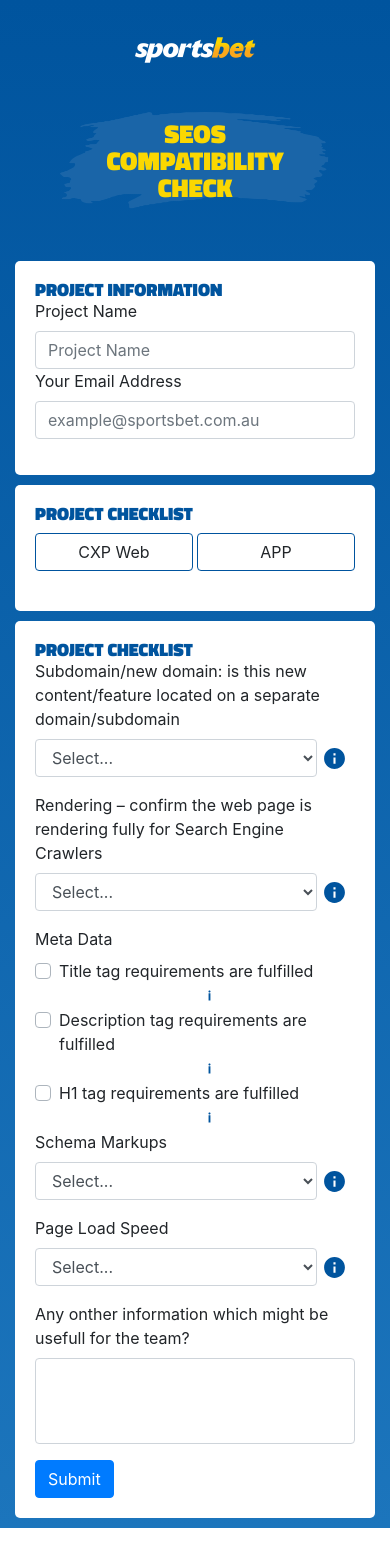
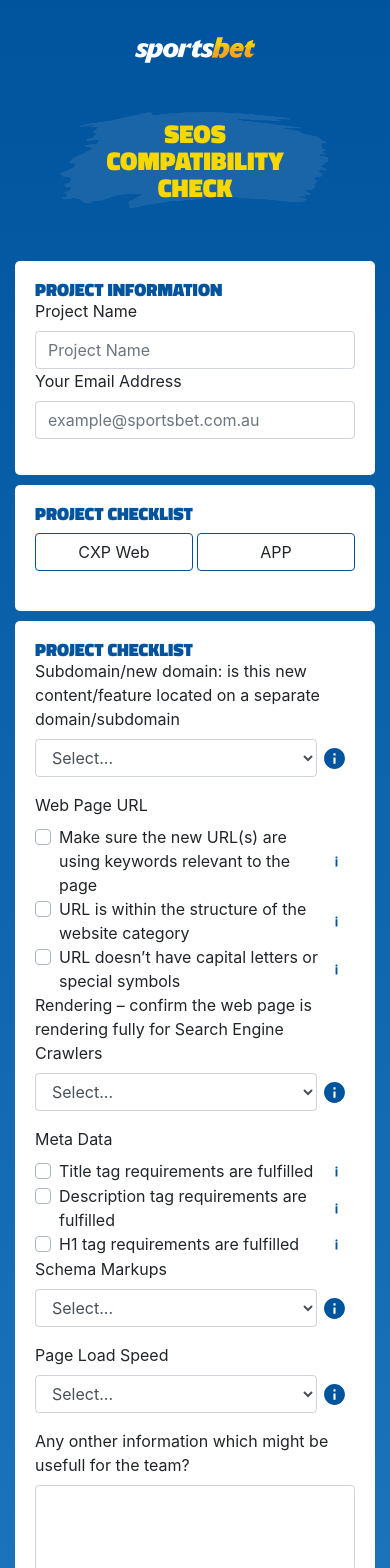
Before and after one commit to ventosae/ba-checklist, a React (Create React App) app in the folder ba-checklist/: page / in a window 390 px wide. Shown: the top 1568 px of the page. Before the commit the page ends 1528 px from the top, so only its background shows below. Built offline with nearby package versions, Linux system fonts and the light colour scheme.

Commit message:
tooltip added for checklist

```diff
--- a/ba-checklist/src/App.css
+++ b/ba-checklist/src/App.css
@@ -90,6 +90,11 @@
   width: 7.5625rem;
 }
 
+.form-b__check-main {
+  display: flex;
+  flex-flow: column wrap;
+}
+
 .form-b__input-container {
   display: flex;
   flex: 1;
@@ -133,8 +138,24 @@
   resize: none;
 }
 
+/* .form-b__check {
+  display: flex !important;
+  flex: 0 1 41%;
+  flex-wrap: wrap;
+  width: auto;
+  width: 41%;
+} */
+
+.form-b__check-lable {
+  max-width: 85% !important;
+}
+
 .form-b__option--select {
   display: none;
+}
+
+.form-b__check-lable--checklist {
+  max-width: 100% !important;
 }
 
 .btn-outline-info {
@@ -342,9 +363,27 @@
   margin-left: -5px;
 }
 
+.tooltips-checklist {
+  display: flex;
+  justify-content: flex-start;
+  flex-wrap: nowrap;
+}
+
+@media only screen and (max-width: 450px) {
+  .tooltips-checklist {
+    justify-content: space-between;
+  }
+
+  .info-icon--checklist {
+    margin-right: 6px;
+  }
+}
+
 .info-icon {
   width: 25px;
   height: 25px;
+  min-width: 25px;
+  min-height: 25px;
   fill: #00549e;
   position: relative;
   display: flex;
--- a/ba-checklist/src/componenets/checklist.js
+++ b/ba-checklist/src/componenets/checklist.js
@@ -8,6 +8,8 @@
       <div className="form-b__check-main">
         <label className="form-b__lable">{props.inputLabel}</label>
         {options.map(option => (
+          <>
+            <span className="tooltips-checklist">
               <div
                 className=" form-check form-b__check custom-control custom-checkbox"
                 key={option.optionState}
@@ -21,17 +23,20 @@
                 />
 
                 <label
-              className="form-check-label form-b__check-lable custom-control-label "
+                  className="form-check-label form-b__check-lable form-b__check-lable--checklist custom-control-label "
                   for={option.optionState}
                 >
                   {option.optionLabel}
                 </label>
+              </div>
+
               <Info
                 id={option.optionLabel}
                 tooltiptextvalue={option.tooltiptext}
                 type="checklist"
               />
-          </div>
+            </span>
+          </>
         ))}
       </div>
     );
--- a/ba-checklist/src/componenets/checklistForm.js
+++ b/ba-checklist/src/componenets/checklistForm.js
@@ -2,6 +2,7 @@
 import "../App.css";
 import Selectfield from "./select.js";
 import Checklistfield from "./checklist.js";
+import Info from "./info.js";
 
 class ChecklistForm extends Component {
   state = {
@@ -183,21 +184,33 @@
           {
             optionLabel:
               "Make sure the new URL(s) are using keywords relevant to the page",
-            optionState: "urlKeyword"
+            optionState: "urlKeyword",
+            tooltiptext: [
+              {
+                tooltipComment: "Please provide info here",
+                class: "123"
+              }
+            ]
           },
           {
             optionLabel: "URL is within the structure of the website category",
-            optionState: "urlStrucutre"
+            optionState: "urlStrucutre",
+            tooltiptext: [
+              {
+                tooltipComment: "Please provide info here",
+                class: "123"
+              }
+            ]
           },
           {
             optionLabel: "URL doesn’t have capital letters or special symbols",
-            optionState: "urlCapital"
-          }
-        ],
-        tooltip: [
+            optionState: "urlCapital",
+            tooltiptext: [
               {
                 tooltipComment: "Please provide info here",
                 class: "123"
+              }
+            ]
           }
         ]
       },
@@ -256,12 +269,12 @@
               tooltipmessage={selectValues.domainSubdomain.tooltip}
             />
 
-            {/* <Checklistfield
+            <Checklistfield
               options={checklistValues.pageUrl.options}
               inputLabel={checklistValues.pageUrl.label}
               inputChange={checklistValues.inputChange}
               tooltipmessage={checklistValues.pageUrl.tooltip}
-            /> */}
+            />
 
             <Selectfield
               options={selectValues.rendering.options}
@@ -274,12 +287,14 @@
               tooltipmessage={selectValues.rendering.tooltip}
             />
 
+            <>
               <Checklistfield
                 options={checklistValues.metaData.options}
                 inputLabel={checklistValues.metaData.label}
                 inputChange={checklistValues.inputChange}
                 tooltipmessage={checklistValues.metaData.tooltip}
               />
+            </>
 
             <Selectfield
               options={selectValues.schemaMarkups.options}
--- a/ba-checklist/src/componenets/info.js
+++ b/ba-checklist/src/componenets/info.js
@@ -13,9 +13,9 @@
 
     this.setupRefs();
   }
-  setupRefs() {
+  setupRefs = () => {
     this.toolTip = React.createRef();
-  }
+  };
 
   handleOnMouseOut = () => {
     this.toolTip.current.hide();
@@ -23,22 +23,21 @@
 
   handleOnMouseOver = evt => {
     let el = evt.currentTarget;
-
+    console.log("el", evt);
     if (el != null) {
       let rect = el.getBoundingClientRect();
-
+      console.log("rect", rect);
       this.toolTip.current.show(rect);
     }
   };
 
   render() {
     let toolTipType = this.props.type;
-    console.log(toolTipType);
     let icon;
     if (toolTipType === "checklist") {
       icon = (
         <IoIosInformation
-          className="info-icon"
+          className="info-icon info-icon--checklist"
           id={this.props.id}
           key={this.props.id}
           onMouseOver={this.handleOnMouseOver}
```
Also changed, not shown: ba-checklist/src/componenets/tooltip.js (+9 -8 lines). Lines whose indentation alone changed are shown as unchanged.
